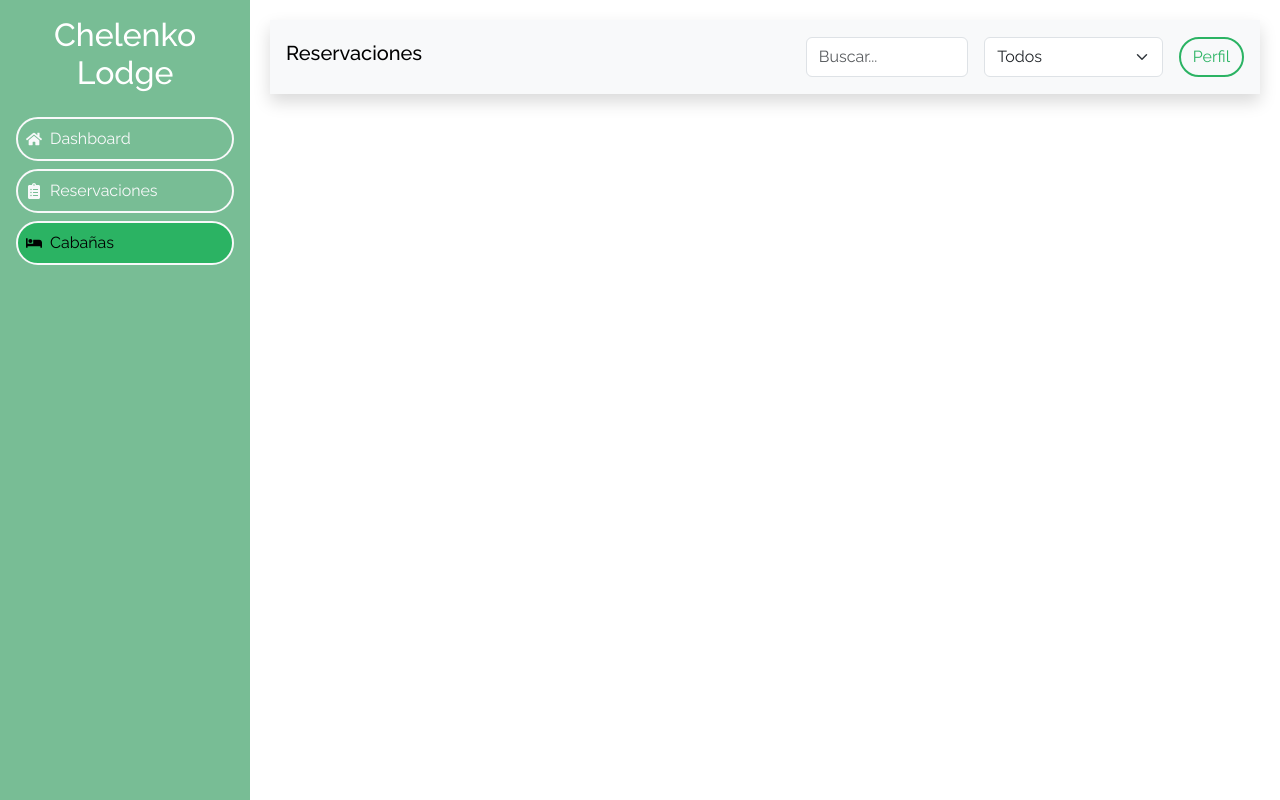
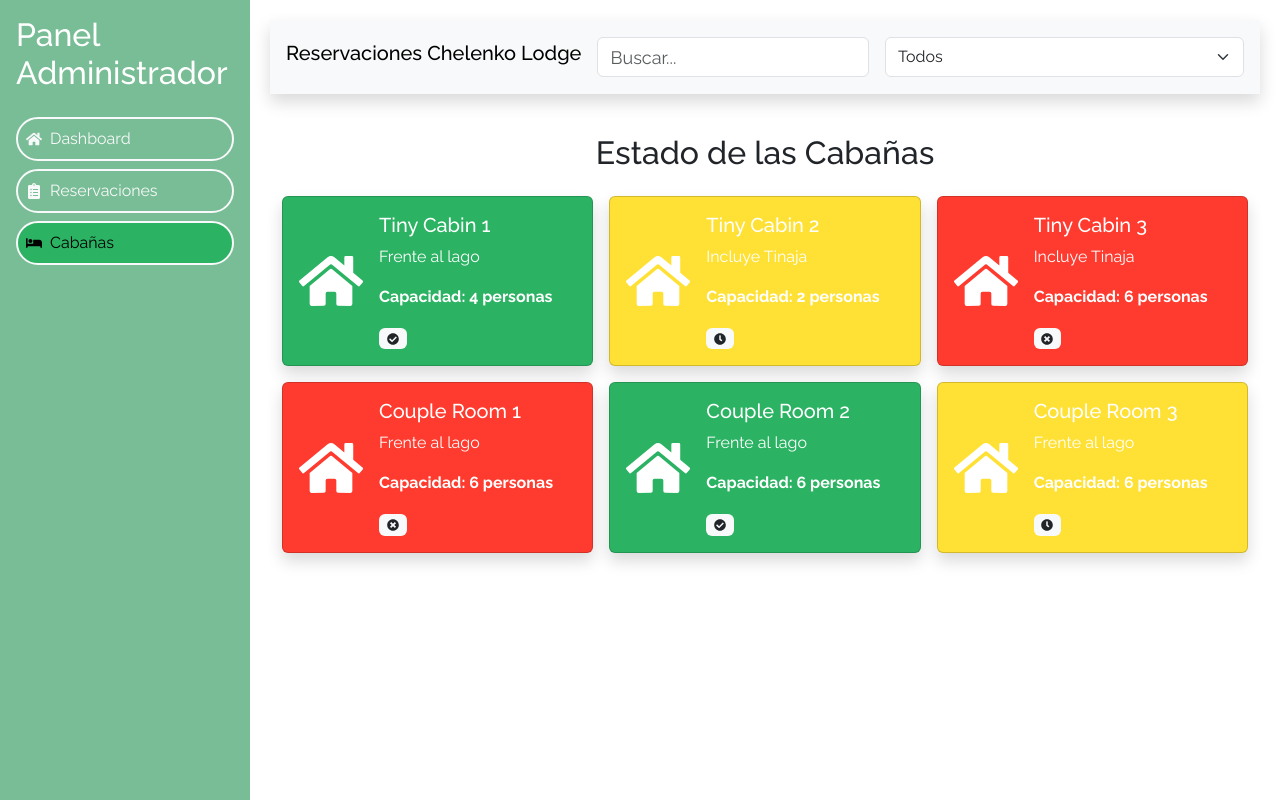
Before and after one commit to TacMoralesGen/frontend-sitioWebOta, a React (Vite) app: page /admin in a window 1280 px wide. Both pictures are taken after a click on the button "Cabañas". Built offline with nearby package versions, Linux system fonts and the light colour scheme.

Commit message:
Avances Panel

```diff
--- /dev/null
+++ b/src/components/Panel-admin/Panel-Cabins/Panel-Cabins.jsx
@@ -0,0 +1,60 @@
+import PropTypes from "prop-types";
+import { FaHome, FaCheckCircle, FaTimesCircle, FaClock } from "react-icons/fa";
+
+const PanelCabins = ({ cabins }) => {
+  const getStatusInfo = (status) => {
+    switch (status) {
+      case "disponible":
+        return { color: "bg-success", icon: <FaCheckCircle /> };
+      case "reservada":
+        return { color: "bg-warning", icon: <FaClock /> };
+      case "ocupada":
+        return { color: "bg-danger", icon: <FaTimesCircle /> };
+      default:
+        return { color: "bg-secondary", icon: <FaHome /> };
+    }
+  };
+
+  return (
+    <section className="container mt-4">
+      <h2 className="text-center mb-4">Estado de las Cabañas</h2>
+      <div className="row g-3">
+        {cabins.map((cabin, index) => {
+          const { color, icon } = getStatusInfo(cabin.status);
+          return (
+            <div key={index} className="col-md-4">
+              <div
+                className={`card text-white ${color} p-3 shadow d-flex flex-row align-items-center`}
+              >
+                <div className="me-3">
+                  <FaHome className="text-white" style={{ fontSize: "4rem" }} />
+                </div>
+                <div>
+                  <h5 className="card-title">{cabin.name}</h5>
+                  <p className="card-text">{cabin.description}</p>
+                  <p className="fw-bold">
+                    Capacidad: {cabin.capacity} personas
+                  </p>
+                  <span className="badge bg-light text-dark">{icon}</span>
+                </div>
+              </div>
+            </div>
+          );
+        })}
+      </div>
+    </section>
+  );
+};
+
+PanelCabins.propTypes = {
+  cabins: PropTypes.arrayOf(
+    PropTypes.shape({
+      name: PropTypes.string.isRequired,
+      description: PropTypes.string.isRequired,
+      status: PropTypes.string.isRequired,
+      capacity: PropTypes.number.isRequired,
+    })
+  ).isRequired,
+};
+
+export default PanelCabins;
--- a/src/components/Panel-admin/Panel-header/Panel-header.jsx
+++ b/src/components/Panel-admin/Panel-header/Panel-header.jsx
@@ -3,7 +3,7 @@
 const PanelHeader = ({ searchTerm, setSearchTerm, filter, setFilter }) => {
   return (
     <nav className="navbar navbar-expand-lg navbar-light bg-light p-3 shadow container-fluid w-100 mb-3">
-      <h1 className="navbar-brand">Reservaciones</h1>
+      <h1 className="navbar-brand">Reservaciones Chelenko Lodge</h1>
       <div className="d-flex ms-auto gap-3">
         <input
           type="text"
@@ -11,7 +11,9 @@
           placeholder="Buscar..."
           value={searchTerm}
           onChange={(e) => setSearchTerm(e.target.value)}
+          style={{ width: "500px", height: "40px", fontSize: "18px" }}
         />
+
         <select
           className="form-select"
           value={filter}
@@ -21,8 +23,8 @@
           <option value="pendiente">Pendiente</option>
           <option value="confirmado">Confirmado</option>
           <option value="cancelado">Cancelado</option>
+          <option value="Finalizado">Finalizado</option>
         </select>
-        <button className="btn btn-outline-success">Perfil</button>
       </div>
     </nav>
   );
--- a/src/components/Panel-admin/Panel-reservation/Panel-reservation.jsx
+++ b/src/components/Panel-admin/Panel-reservation/Panel-reservation.jsx
@@ -3,46 +3,53 @@
 const PanelReservation = ({ searchTerm, filter }) => {
   const reservations = [
     {
-      guest: "Ejemplo",
-      cabin: "Cabaña 1",
+      guest: "Carlos Sánchez",
+      cabin: "Tiny Cabin",
       duration: "3 días",
-      dateRange: "02-14 Enero, 2025",
+      dateRange: "14-16 Febrero, 2025",
       status: "Pendiente",
     },
     {
-      guest: "Ejemplo",
-      cabin: "Cabaña 1",
-      duration: "3 días",
-      dateRange: "02-14 Enero, 2025",
+      guest: "Ana Rodríguez",
+      cabin: "Couple Room",
+      duration: "2 días",
+      dateRange: "18-19 Marzo, 2025",
       status: "Confirmado",
     },
     {
-      guest: "Ejemplo",
-      cabin: "Cabaña 1",
-      duration: "3 días",
-      dateRange: "02-14 Enero, 2025",
+      guest: "Luis Pérez",
+      cabin: "Tiny Cabin",
+      duration: "4 días",
+      dateRange: "05-08 Abril, 2025",
       status: "Confirmado",
     },
     {
-      guest: "Ejemplo",
-      cabin: "Cabaña 1",
-      duration: "3 días",
-      dateRange: "02-14 Enero, 2025",
+      guest: "Sofía Gómez",
+      cabin: "Couple Room",
+      duration: "5 días",
+      dateRange: "10-14 Mayo, 2025",
       status: "Pendiente",
     },
     {
-      guest: "Ejemplo",
-      cabin: "Cabaña 1",
-      duration: "3 días",
-      dateRange: "02-14 Enero, 2025",
+      guest: "Marcos Díaz",
+      cabin: "Tiny Cabin",
+      duration: "6 días",
+      dateRange: "20-25 Junio, 2025",
       status: "Pendiente",
     },
     {
-      guest: "Ejemplo",
-      cabin: "Cabaña 1",
+      guest: "Laura Martínez",
+      cabin: "Couple Room",
       duration: "3 días",
-      dateRange: "02-14 Enero, 2025",
+      dateRange: "12-14 Julio, 2025",
       status: "Cancelado",
+    },
+    {
+      guest: "Juan Fernández",
+      cabin: "Tiny Cabin",
+      duration: "2 días",
+      dateRange: "01-02 Agosto, 2024",
+      status: "Finalizado",
     },
   ];
 
@@ -82,6 +89,8 @@
                           ? "bg-warning"
                           : res.status === "Confirmado"
                           ? "bg-success"
+                          : res.status === "Finalizado"
+                          ? "bg-secondary"
                           : "bg-danger"
                       }`}
                     >
@@ -89,7 +98,7 @@
                     </span>
                   </td>
                   <td>
-                    <button className="btn btn-sm btn-primary">Editar</button>
+                    <button className="btn btn-sm btn-primary">Ver Más</button>
                   </td>
                 </tr>
               ))}
--- a/src/components/Panel-admin/Panel-sidebar/Panel-sidebar.jsx
+++ b/src/components/Panel-admin/Panel-sidebar/Panel-sidebar.jsx
@@ -15,7 +15,7 @@
       className="d-flex flex-column bg-primary text-white vh-100 p-3 position-fixed"
       style={{ width: "250px" }}
     >
-      <h2 className="text-center mb-4">Chelenko Lodge</h2>
+      <h2 className="text-izq mb-4">Panel Administrador</h2>
       <ul className="nav flex-column">
         {[
           { name: "Dashboard", icon: <FaHome /> },
--- a/src/views/PanelAdmin/Panel-admin.jsx
+++ b/src/views/PanelAdmin/Panel-admin.jsx
@@ -3,11 +3,50 @@
 import PanelHeader from "../../components/Panel-admin/Panel-header/Panel-header.jsx";
 import PanelReservation from "../../components/Panel-admin/Panel-reservation/Panel-reservation.jsx";
 import PanelSidebar from "../../components/Panel-admin/Panel-sidebar/Panel-sidebar.jsx";
+import PanelCabins from "../../components/Panel-admin/Panel-Cabins/Panel-Cabins.jsx";
 
 const PanelAdmin = () => {
   const [searchTerm, setSearchTerm] = useState("");
   const [filter, setFilter] = useState("all");
   const [activeSection, setActiveSection] = useState("Reservaciones");
+  const cabinsData = [
+    {
+      name: "Tiny Cabin 1",
+      description: "Frente al lago",
+      status: "disponible",
+      capacity: 4,
+    },
+    {
+      name: "Tiny Cabin 2",
+      description: "Incluye Tinaja",
+      status: "reservada",
+      capacity: 2,
+    },
+    {
+      name: "Tiny Cabin 3",
+      description: "Incluye Tinaja",
+      status: "ocupada",
+      capacity: 6,
+    },
+    {
+      name: "Couple Room 1",
+      description: "Frente al lago",
+      status: "ocupada",
+      capacity: 6,
+    },
+    {
+      name: "Couple Room 2",
+      description: "Frente al lago",
+      status: "disponible",
+      capacity: 6,
+    },
+    {
+      name: "Couple Room 3",
+      description: "Frente al lago",
+      status: "reservada",
+      capacity: 6,
+    },
+  ];
 
   return (
     <div className="app-container">
@@ -22,6 +61,7 @@
         {activeSection === "Reservaciones" && (
           <PanelReservation searchTerm={searchTerm} filter={filter} />
         )}
+        {activeSection === "Cabañas" && <PanelCabins cabins={cabinsData} />}
       </div>
     </div>
   );
```
Also changed, not shown: src/components/Footer/Footer.jsx (+70 -57 lines), src/components/Panel-admin/Panel-Cabins/Panel-Cabins.css (added).
